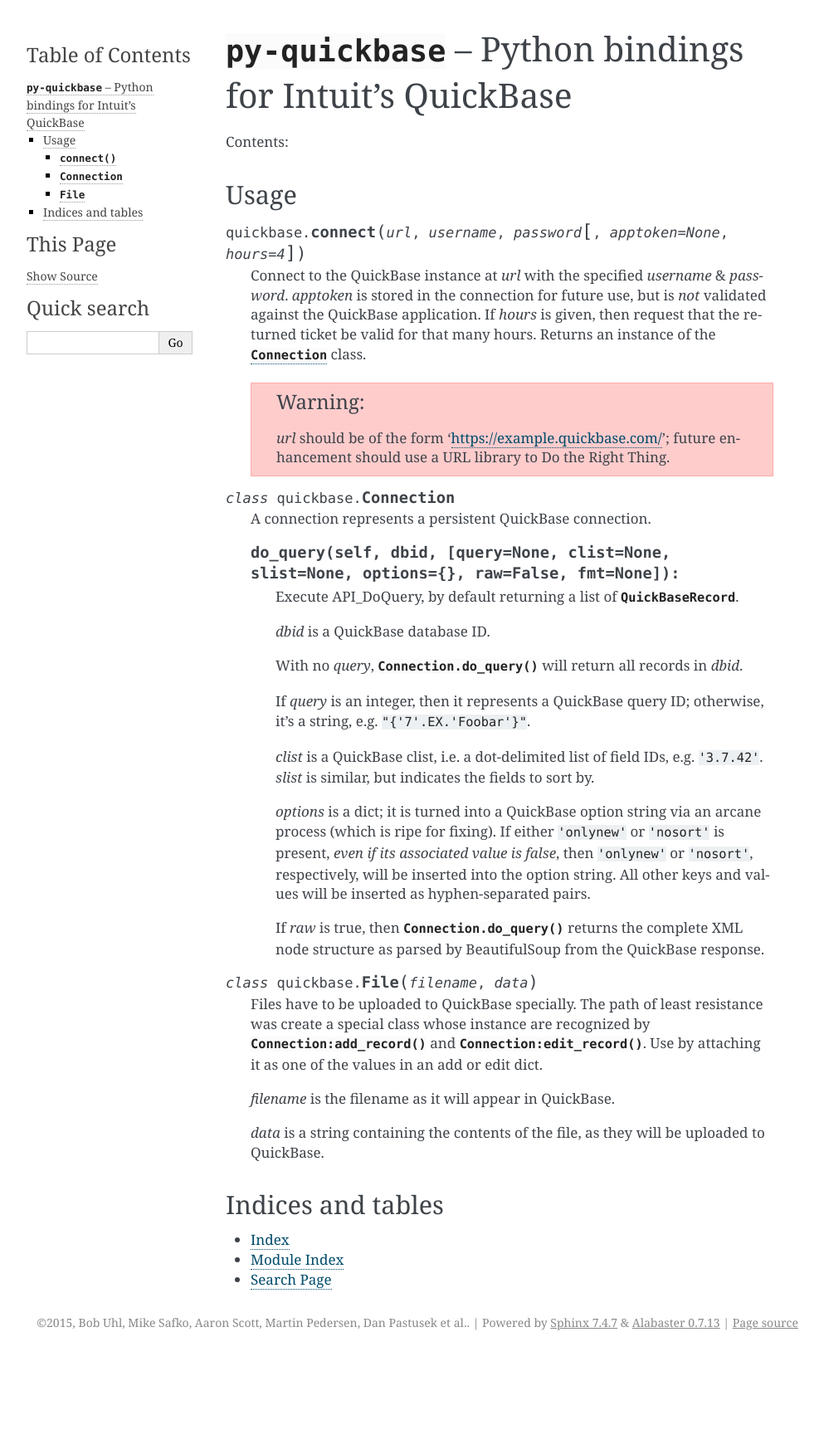
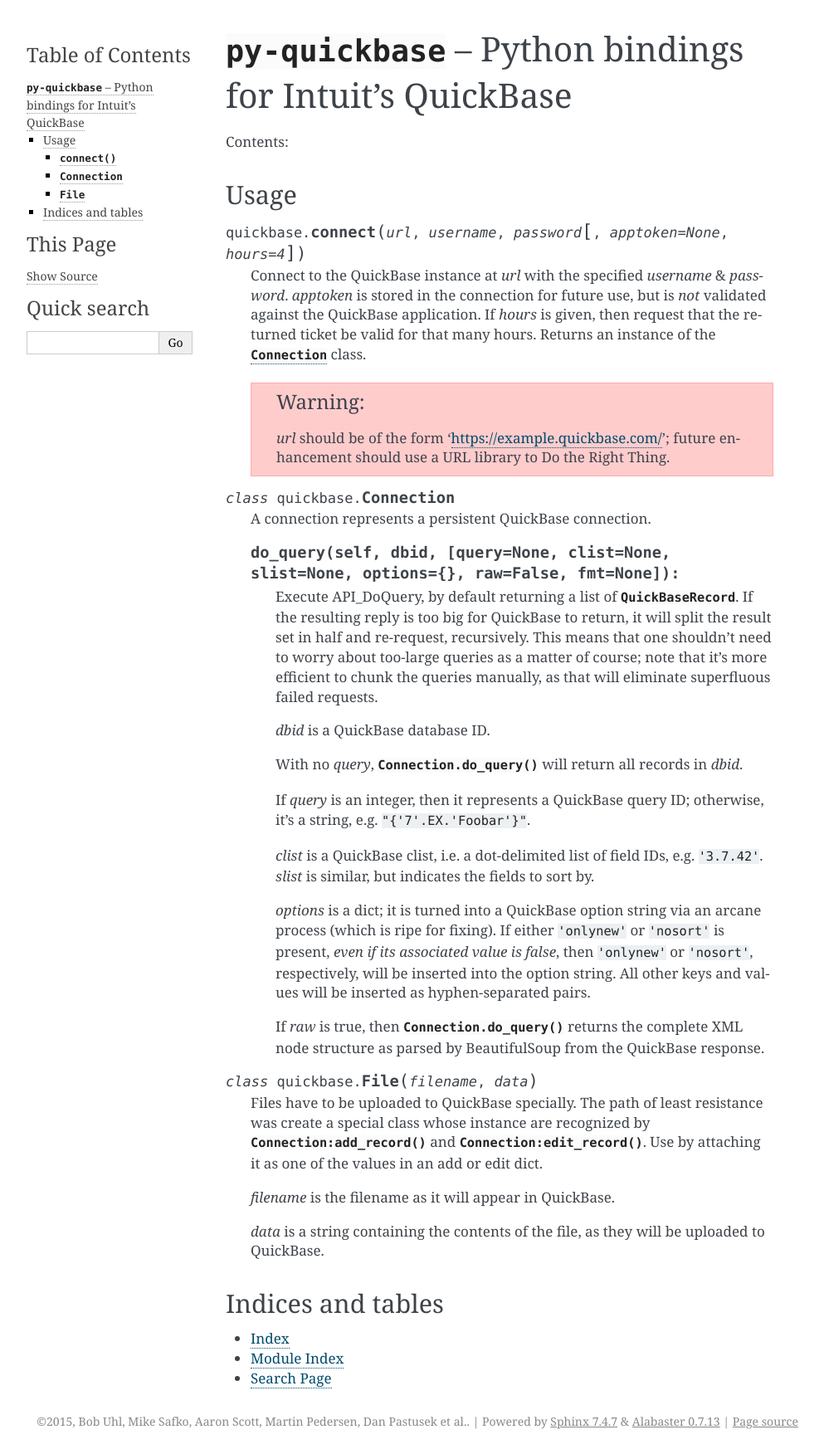
Before and after one commit to WesTower/py-quickbase, a Sphinx documentation site: the page built from docs/index.rst, in a window 1280 px wide. Shown: the whole page at 83% size, without its empty margins (148-1141 px from the left). Built offline with Sphinx 7.4.7, drawn with Linux system fonts in a browser that asks for light colours; before the commit the page ends 1633 px from its top, so only the background shows below that.

Commit message:
Add comment about auto-chunking

```diff
--- a/docs/index.rst
+++ b/docs/index.rst
@@ -45,7 +45,13 @@
    .. method:: do_query(self, dbid, [query=None, clist=None,
                slist=None, options={}, raw=False, fmt=None]):
 
-      Execute API_DoQuery, by default returning a list of :class:`QuickBaseRecord`.
+      Execute API_DoQuery, by default returning a list of
+      :class:`QuickBaseRecord`.  If the resulting reply is too big for
+      QuickBase to return, it will split the result set in half and
+      re-request, recursively.  This means that one shouldn't need to
+      worry about too-large queries as a matter of course; note that
+      it's more efficient to chunk the queries manually, as that will
+      eliminate superfluous failed requests.
 
       *dbid* is a QuickBase database ID.
 
```
